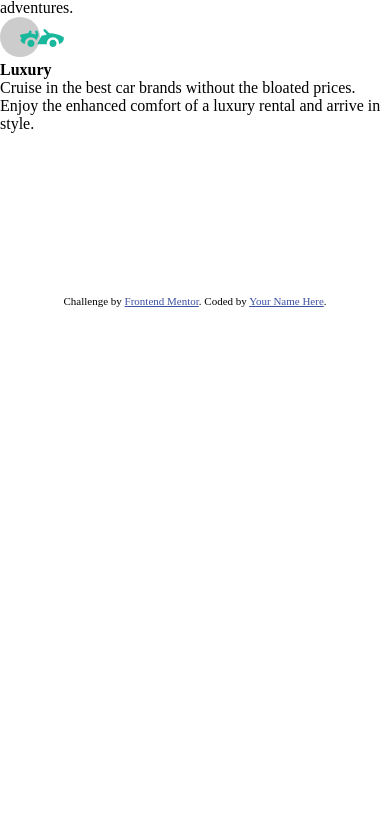
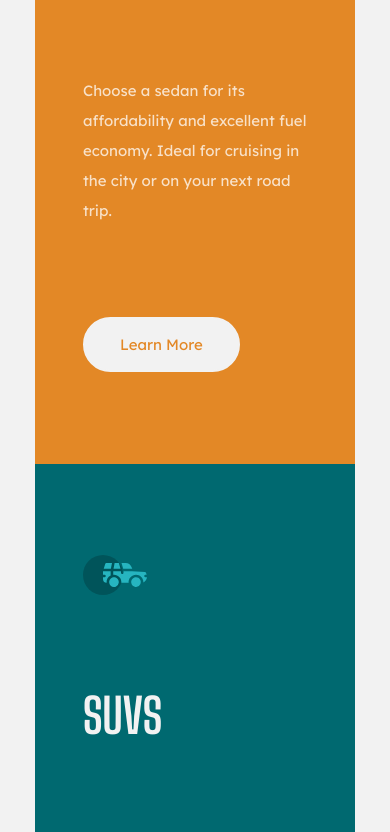
Before and after one commit to pippal5536/frontend-mentor-3-column-preview-card-component, a plain HTML site: page index.html in a window 390 px wide. Shown: the part 376-1208 px from the top of the page. Before the commit the page ends 844 px from the top, so only its background shows below. Drawn offline with Linux system fonts and the light colour scheme.

Commit message:
mobile version done

```diff
--- a/index.css
+++ b/index.css
@@ -4,10 +4,81 @@
   font-size: 100%;
   box-sizing: border-box;
 }
+/* font-family: 'Big Shoulders Display', cursive;
+font-family: 'Lexend Deca', sans-serif; */
 body {
   display: flex;
   justify-content: space-evenly;
   align-items: center;
   min-height: 100vh;
   flex-direction: column;
+  font-family: "Lexend Deca", sans-serif;
+  font-size: 15px;
+  font-weight: 400;
+  background-color: hsl(0, 0%, 95%);
 }
+.card-container {
+  display: flex;
+  flex-direction: column;
+  width: 20rem;
+  margin: 5rem 0;
+}
+.card {
+  height: 90vh;
+  display: flex;
+  flex-direction: column;
+  justify-content: space-evenly;
+  align-items: flex-start;
+  color: hsla(0, 0%, 100%, 0.75);
+  padding: 0 3rem;
+}
+#sedans {
+  background-color: hsl(31, 77%, 52%);
+  border-radius: 0.5rem 0.5rem 0 0;
+}
+#suvs {
+  background-color: hsl(184, 100%, 22%);
+}
+#luxury {
+  background-color: hsl(179, 100%, 13%);
+  border-radius: 0 0 0.5rem 0.5rem;
+}
+.card-header {
+  font-family: "Big Shoulders Display", cursive;
+  font-weight: 700;
+  font-size: 3rem;
+  text-transform: uppercase;
+  color: hsl(0, 0%, 95%);
+}
+.preview {
+  line-height: 2em;
+}
+.card button {
+  border: none;
+  text-transform: capitalize;
+  background-color: hsl(0, 0%, 95%);
+  font-family: "Lexend Deca", sans-serif;
+  border-radius: 4rem;
+  width: 70%;
+  padding: 1rem;
+  border: 2px solid hsl(0, 0%, 95%);
+}
+.card button:hover {
+  background-color: inherit;
+}
+
+#sedans button {
+  color: hsl(31, 77%, 52%);
+}
+
+#suvs button {
+  color: hsl(184, 100%, 22%);
+}
+#luxury button {
+  color: hsl(179, 100%, 13%);
+}
+#sedans button:hover,
+#suvs button:hover,
+#luxury button:hover {
+  color: hsl(0, 0%, 95%);
+}
--- a/index.html
+++ b/index.html
@@ -14,7 +14,12 @@
 
     <title>Frontend Mentor | 3-column preview card component</title>
     <link rel="stylesheet" href="index.css" />
-
+    <link rel="preconnect" href="https://fonts.googleapis.com" />
+    <link rel="preconnect" href="https://fonts.gstatic.com" crossorigin />
+    <link
+      href="https://fonts.googleapis.com/css2?family=Big+Shoulders+Display:wght@700&family=Lexend+Deca&display=swap"
+      rel="stylesheet"
+    />
     <!-- Feel free to remove these styles or customise in your own stylesheet 👍 -->
     <style>
       .attribution {
@@ -29,29 +34,32 @@
   <body>
     <main>
       <div class="card-container">
-        <div class="card">
+        <div class="card" id="sedans">
           <img src="./images/icon-sedans.svg" alt="Sedans" />
           <h1 class="card-header">Sedans</h1>
           <p class="preview">
             Choose a sedan for its affordability and excellent fuel economy.
             Ideal for cruising in the city or on your next road trip.
           </p>
+          <button>Learn more</button>
         </div>
-        <div class="card">
+        <div class="card" id="suvs">
           <img src="./images/icon-suvs.svg" alt="Suvs" />
           <h1 class="card-header">SUVs</h1>
           <p class="preview">
             Take an SUV for its spacious interior, power, and versatility.
             Perfect for your next family vacation and off-road adventures.
           </p>
+          <button>Learn more</button>
         </div>
-        <div class="card">
+        <div class="card" id="luxury">
           <img src="./images/icon-luxury.svg" alt="Luxury" />
           <h1 class="card-header">Luxury</h1>
           <p class="preview">
             Cruise in the best car brands without the bloated prices. Enjoy the
             enhanced comfort of a luxury rental and arrive in style.
           </p>
+          <button>Learn more</button>
         </div>
       </div>
     </main>
```
